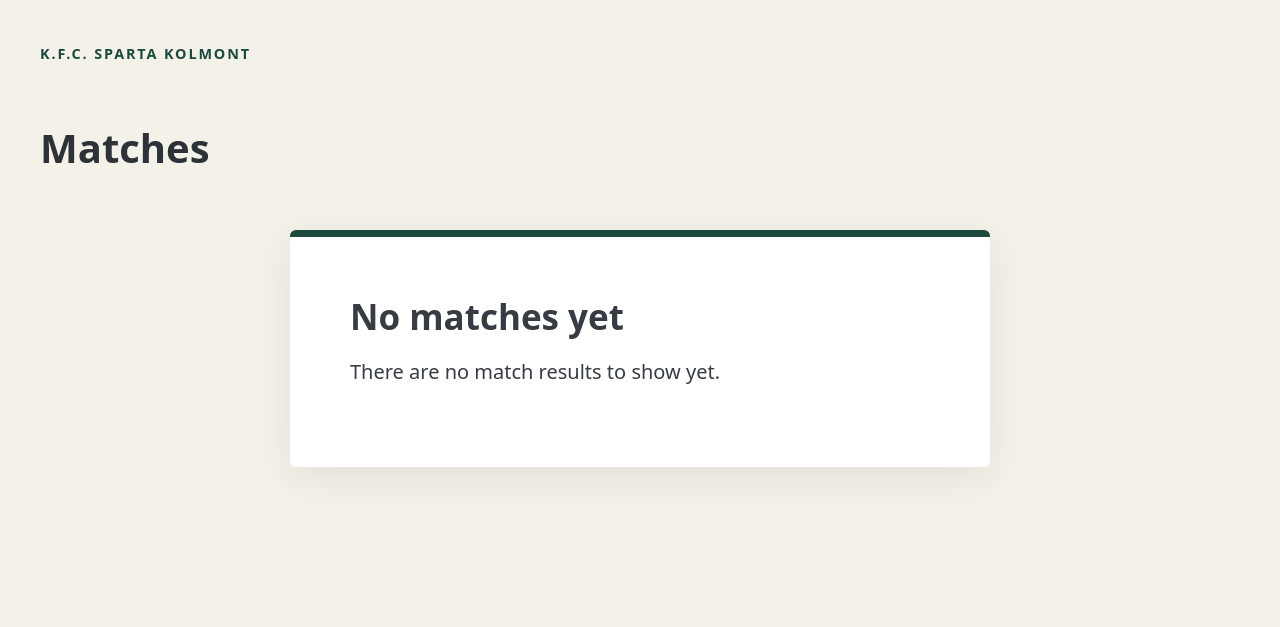
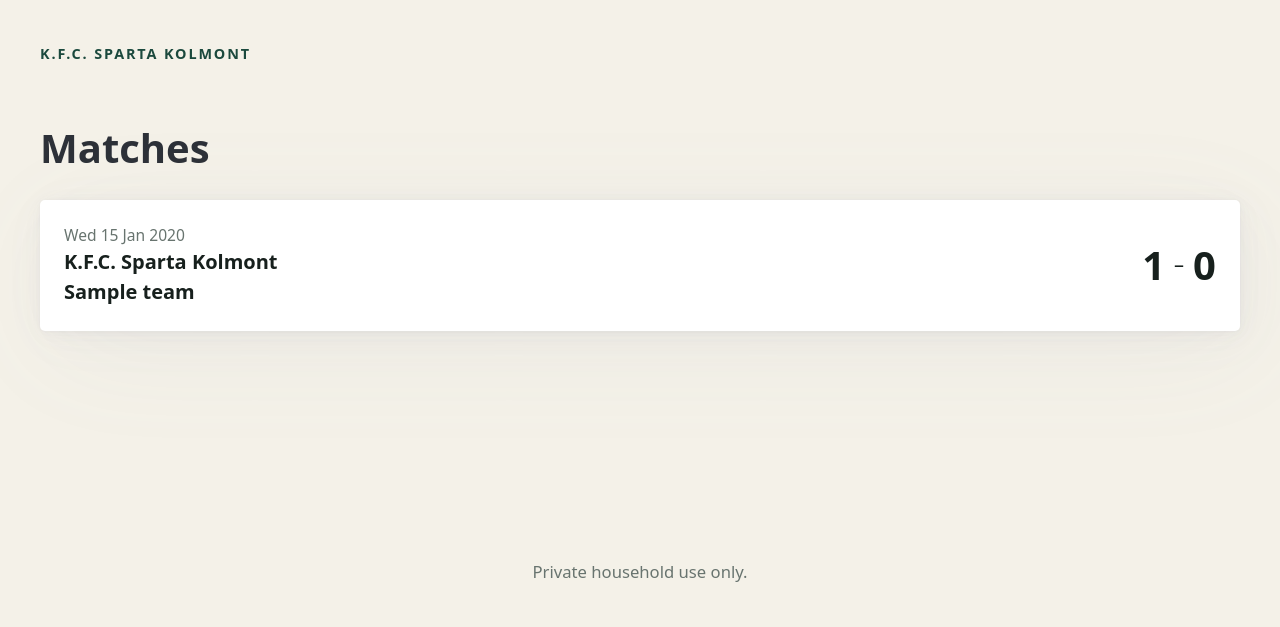
Before and after one commit to mhemeryck/goalkeepr, a Django app: page / in a window 1280 px wide. Shown: the part 164-791 px from the top of the page. After the commit the page ends 746 px from the top, so only its background shows below. Run offline with Django 5.2, Linux system fonts and the light colour scheme; tables that the repository leaves empty hold one stand-in row (values such as "Sample post"); parts of the project's set-up code (start-up, migrations or seed data) failed here and were passed over.

Commit message:
Render explicit match list context

```diff
--- a/tracker/templates/tracker/partials/match_list.html
+++ b/tracker/templates/tracker/partials/match_list.html
@@ -1,8 +1,8 @@
 <div id="match-list">
-  {% if matches %}
+  {% if match_items %}
     <div class="match-list">
-      {% for match in matches %}
-        {% include "tracker/partials/match_card.html" %}
+      {% for item in match_items %}
+        {% include "tracker/partials/match_card.html" with match=item.match is_win=item.is_win %}
       {% endfor %}
     </div>
   {% else %}
```
